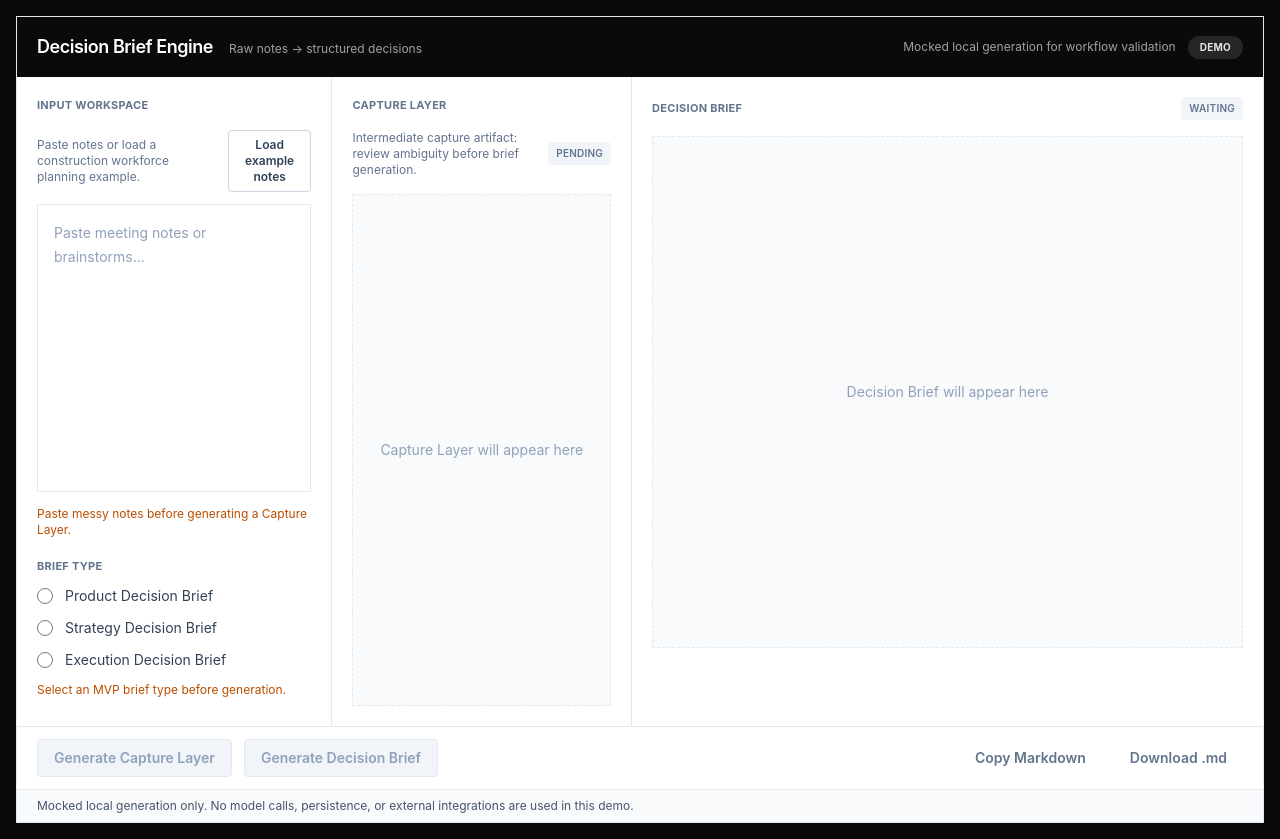
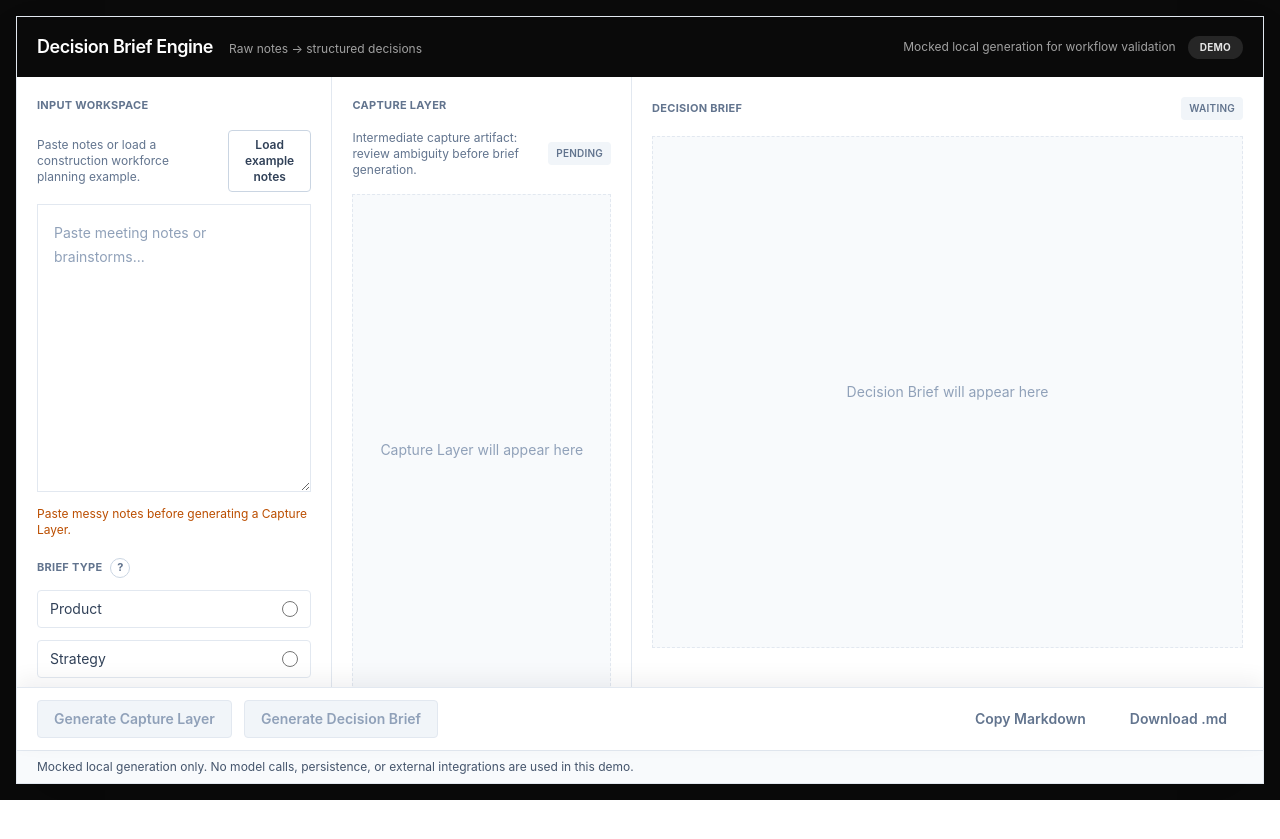
Before and after one commit to this-side-down/decision-brief-engine, a React (Vite) app: page / in a window 1280 px wide. After the commit the page ends 800 px from the top, so only its background shows below. Built offline with nearby package versions, Linux system fonts and the light colour scheme.

Commit message:
feat: improve brief labels and actions
Co-authored-by: Youssef Benchouaf <ybenchouaf@users.noreply.github.com>

```diff
--- a/src/App.tsx
+++ b/src/App.tsx
@@ -1,5 +1,5 @@
 import { useMemo, useState } from "react";
-import { BRIEF_TYPES, PRODUCT_DECISION_BRIEF } from "./data/briefTypes";
+import { BRIEF_TYPES, STRATEGY_DECISION_BRIEF } from "./data/briefTypes";
 import { generateCaptureLayerForSession } from "./services/generation/generateCaptureLayer";
 import { generateDecisionBriefForSession } from "./services/generation/generateDecisionBrief";
 import type { BriefSession, BriefTypeId } from "./types/brief";
@@ -44,6 +44,30 @@ my leaning, and i think maybe the group mostly agreed but not fully, is do a nar
 next steps would be: identify three design partners, define success criteria before build work, run workflow interviews with VP Ops and staffing coordinators, map where current GC model fits or breaks, create a prototype or mocked workflow before touching production data model, and then decide by end of pilot whether specialty trades are an extension of current platform or separate product path.
 
 i think we need exec alignment on the sales language too because if this gets positioned wrong we’ll end up with expectations we can’t meet.`;
+
+const BRIEF_TYPE_CONTEXT = {
+  product:
+    "Product: Feature, workflow, service, packaging, or customer-problem decisions.",
+  strategy:
+    "Strategy: Market, ICP, positioning, investment, or bet/no-bet decisions.",
+  execution:
+    "Execution: Rollout, resourcing, ownership, sequencing, or delivery-plan decisions.",
+} satisfies Record<BriefTypeId, string>;
+
+const BRIEF_TYPE_HINTS = {
+  product:
+    "Product focuses the brief on customer problems, workflows, features, and offering scope.",
+  strategy:
+    "Strategy focuses the brief on markets, positioning, investments, and tradeoffs.",
+  execution:
+    "Execution focuses the brief on rollout, resourcing, ownership, sequencing, and delivery.",
+} satisfies Record<BriefTypeId, string>;
+
+const BRIEF_TYPE_LABELS = {
+  product: "Product",
+  strategy: "Strategy",
+  execution: "Execution",
+} satisfies Record<BriefTypeId, string>;
 
 function createInitialSession(): BriefSession {
   const now = new Date().toISOString();
@@ -126,7 +150,7 @@ function ListSection({
 
 function CaptureLayerSummary({ captureLayer }: { captureLayer: CaptureLayer }) {
   return (
-    <div className="min-h-[32rem] space-y-3 overflow-y-auto border border-slate-200 bg-slate-50 p-4">
+    <div className="space-y-3 border border-slate-200 bg-slate-50 p-4">
       <div className="flex items-center justify-between rounded border border-slate-200 bg-white p-3 text-xs text-slate-600">
         <span className="font-bold uppercase tracking-wide text-slate-500">
           Confidence
@@ -164,7 +188,7 @@ function DecisionBriefEditor({
   return (
     <textarea
       aria-label="Editable Decision Brief Markdown"
-      className="min-h-[32rem] w-full resize-none border border-slate-200 bg-slate-50 p-4 font-mono text-sm leading-6 text-slate-800 outline-none transition focus:border-neutral-950 focus:ring-2 focus:ring-neutral-950/10"
+      className="min-h-full w-full resize-none border border-slate-200 bg-slate-50 p-4 font-mono text-sm leading-6 text-slate-800 outline-none transition focus:border-neutral-950 focus:ring-2 focus:ring-neutral-950/10"
       onChange={(event) => onChange(event.target.value)}
       value={markdown}
     />
@@ -176,6 +200,8 @@ export function App() {
     createInitialSession(),
   );
   const [exportMessage, setExportMessage] = useState<string>("");
+  const [isBriefTypeHelpOpen, setIsBriefTypeHelpOpen] =
+    useState<boolean>(false);
 
   const selectedBriefTypeId = useMemo(
     () => briefSession.briefType?.id ?? "",
@@ -191,6 +217,9 @@ export function App() {
     briefSession.status === "generating_brief";
   const currentMarkdown = briefSession.decisionBrief?.markdown ?? "";
   const hasMarkdown = currentMarkdown.trim().length > 0;
+  const selectedBriefTypeHint = briefSession.briefType
+    ? BRIEF_TYPE_HINTS[briefSession.briefType.id]
+    : "Select Product, Strategy, or Execution to shape the Capture Layer.";
   const captureLayerStatus = isGeneratingCaptureLayer
     ? "Generating"
     : briefSession.captureLayer
@@ -233,7 +262,7 @@ export function App() {
         sourceLabel: "Construction workforce planning example",
         createdAt: now,
       },
-      briefType: PRODUCT_DECISION_BRIEF,
+      briefType: STRATEGY_DECISION_BRIEF,
       captureLayer: null,
       decisionBrief: null,
       status: "draft",
@@ -413,9 +442,9 @@ export function App() {
   }
 
   return (
-    <main className="min-h-screen bg-neutral-950 p-4 text-slate-900">
-      <section className="mx-auto flex min-h-[calc(100vh-2rem)] max-w-7xl flex-col overflow-hidden border border-slate-200 bg-white shadow-2xl">
-        <header className="flex items-center justify-between bg-neutral-950 px-5 py-4 text-white">
+    <main className="h-screen overflow-hidden bg-neutral-950 p-4 text-slate-900">
+      <section className="mx-auto flex h-full max-w-7xl flex-col overflow-hidden border border-slate-200 bg-white shadow-2xl">
+        <header className="flex shrink-0 items-center justify-between bg-neutral-950 px-5 py-4 text-white">
           <div className="flex items-baseline gap-4">
             <h1 className="text-lg font-semibold tracking-tight">
               Decision Brief Engine
@@ -434,10 +463,10 @@ export function App() {
           </div>
         </header>
 
-        <div className="grid flex-1 grid-cols-[minmax(16rem,1fr)_minmax(16rem,0.95fr)_minmax(24rem,2fr)] divide-x divide-slate-200">
+        <div className="grid min-h-0 flex-1 grid-cols-[minmax(16rem,1fr)_minmax(16rem,0.95fr)_minmax(24rem,2fr)] divide-x divide-slate-200 overflow-hidden">
           <section
             aria-labelledby="input-workspace-heading"
-            className="flex flex-col gap-5 p-5"
+            className="flex min-h-0 flex-col gap-5 overflow-y-auto p-5"
           >
             <div>
               <h2
@@ -460,7 +489,7 @@ export function App() {
               </div>
               <textarea
                 aria-describedby="raw-input-help"
-                className="mt-3 min-h-72 w-full resize-none border border-slate-200 bg-white p-4 text-sm leading-6 text-slate-800 outline-none transition placeholder:text-slate-400 focus:border-neutral-950 focus:ring-2 focus:ring-neutral-950/10"
+                className="mt-3 min-h-72 w-full resize-y border border-slate-200 bg-white p-4 text-sm leading-6 text-slate-800 outline-none transition placeholder:text-slate-400 focus:border-neutral-950 focus:ring-2 focus:ring-neutral-950/10"
                 onChange={(event) => updateRawInput(event.target.value)}
                 placeholder="Paste meeting notes or brainstorms..."
                 value={briefSession.rawInput.text}
@@ -478,15 +507,44 @@ export function App() {
             </div>
 
             <fieldset>
-              <legend className="text-[11px] font-bold uppercase tracking-wide text-slate-500">
-                Brief Type
-              </legend>
+              <div className="relative flex items-center gap-2">
+                <legend className="text-[11px] font-bold uppercase tracking-wide text-slate-500">
+                  Brief Type
+                </legend>
+                <button
+                  aria-expanded={isBriefTypeHelpOpen}
+                  aria-label="Show brief type guidance"
+                  className="flex h-5 w-5 items-center justify-center rounded-full border border-slate-300 text-[11px] font-bold text-slate-500 hover:border-neutral-950 hover:text-neutral-950 focus:outline-none focus:ring-2 focus:ring-neutral-950/20"
+                  onClick={() =>
+                    setIsBriefTypeHelpOpen((isOpen) => !isOpen)
+                  }
+                  type="button"
+                >
+                  ?
+                </button>
+                {isBriefTypeHelpOpen ? (
+                  <div className="absolute left-0 top-7 z-10 w-80 rounded border border-slate-200 bg-white p-3 text-xs leading-5 text-slate-700 shadow-lg">
+                    <ul className="space-y-2">
+                      {BRIEF_TYPES.map((briefType) => (
+                        <li key={briefType.id}>
+                          {BRIEF_TYPE_CONTEXT[briefType.id]}
+                        </li>
+                      ))}
+                    </ul>
+                  </div>
+                ) : null}
+              </div>
               <div className="mt-3 space-y-3">
                 {BRIEF_TYPES.map((briefType) => (
                   <label
-                    className="flex items-center gap-3 text-sm text-slate-700"
+                    className={`flex cursor-pointer items-center justify-between gap-3 rounded border px-3 py-2 text-sm ${
+                      selectedBriefTypeId === briefType.id
+                        ? "border-neutral-950 bg-neutral-950 text-white"
+                        : "border-slate-200 bg-white text-slate-700"
+                    }`}
                     key={briefType.id}
                   >
+                    <span>{BRIEF_TYPE_LABELS[briefType.id]}</span>
                     <input
                       checked={selectedBriefTypeId === briefType.id}
                       className="h-4 w-4 border-slate-300 text-neutral-950"
@@ -494,25 +552,18 @@ export function App() {
                       onChange={() => updateBriefType(briefType.id)}
                       type="radio"
                     />
-                    {briefType.name}
                   </label>
                 ))}
               </div>
-              <p
-                className={`mt-3 text-xs ${
-                  hasBriefType ? "text-slate-500" : "text-amber-700"
-                }`}
-              >
-                {hasBriefType
-                  ? `${briefSession.briefType?.name} selected.`
-                  : "Select an MVP brief type before generation."}
+              <p className="mt-3 text-xs text-slate-500">
+                {selectedBriefTypeHint}
               </p>
             </fieldset>
           </section>
 
           <section
             aria-labelledby="capture-layer-heading"
-            className="flex flex-col p-5"
+            className="flex min-h-0 flex-col overflow-y-auto p-5"
           >
             <div className="mb-4 flex items-center justify-between">
               <h2
@@ -549,7 +600,7 @@ export function App() {
 
           <section
             aria-labelledby="decision-brief-heading"
-            className="flex flex-col p-5"
+            className="flex min-h-0 flex-col overflow-y-auto p-5"
           >
             <div className="mb-4 flex items-center justify-between">
               <h2
@@ -577,7 +628,7 @@ export function App() {
           </section>
         </div>
 
-        <footer className="flex items-center justify-between border-t border-slate-200 bg-white px-5 py-3">
+        <footer className="sticky bottom-0 z-20 flex shrink-0 items-center justify-between border-t border-slate-200 bg-white px-5 py-3 shadow-[0_-8px_20px_rgba(15,23,42,0.06)]">
           <div className="flex gap-3">
             <button
               className={`rounded border px-4 py-2 text-sm font-semibold transition ${
@@ -641,7 +692,7 @@ export function App() {
             </button>
           </div>
         </footer>
-        <div className="border-t border-slate-200 bg-slate-50 px-5 py-2 text-xs text-slate-600">
+        <div className="shrink-0 border-t border-slate-200 bg-slate-50 px-5 py-2 text-xs text-slate-600">
           Mocked local generation only. No model calls, persistence, or external
           integrations are used in this demo.
         </div>
--- a/src/services/generation/mockModelAdapter.ts
+++ b/src/services/generation/mockModelAdapter.ts
@@ -23,7 +23,7 @@ function buildMockCaptureLayer(
   const normalizedInput = input.rawInputText.toLowerCase();
 
   if (
-    input.briefType.id === "product" &&
+    (input.briefType.id === "product" || input.briefType.id === "strategy") &&
     normalizedInput.includes("specialty trades") &&
     normalizedInput.includes("gc workforce planning")
   ) {
--- a/src/styles.css
+++ b/src/styles.css
@@ -10,4 +10,5 @@
 body {
   margin: 0;
   min-width: 1024px;
+  overflow: hidden;
 }
```
